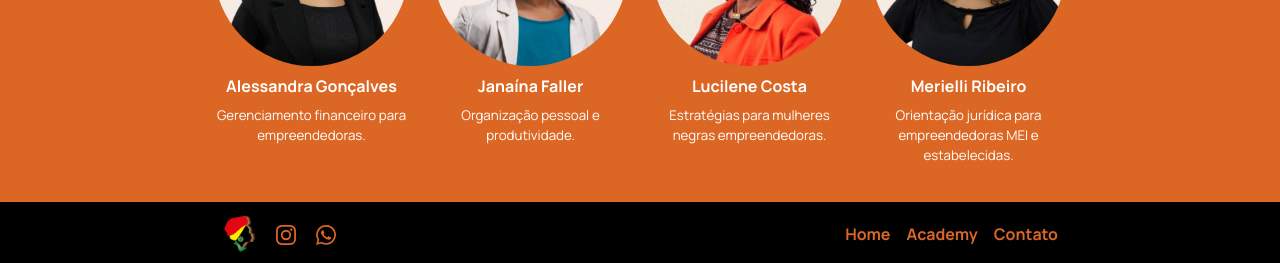
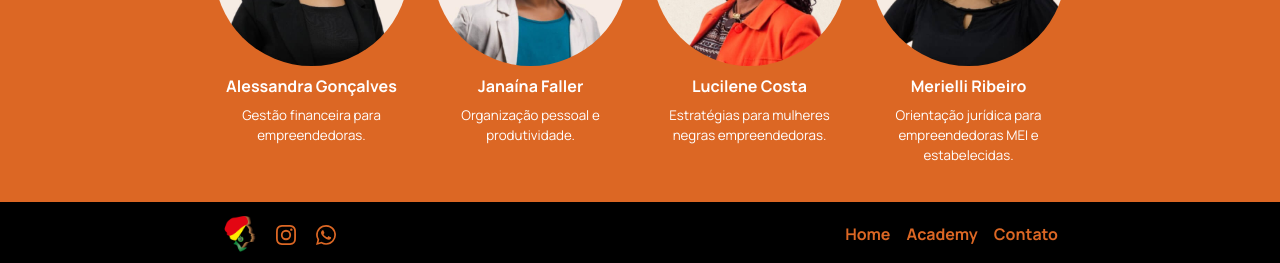
Before and after one commit to empreendapretas/empreendapretas.github.io, a Jekyll site: the page built from index.html, in a window 1280 px wide. Shown: the part 1465-1728 px from the top of the page. Built offline with Jekyll 4.4.1, drawn with Linux system fonts in a browser that asks for light colours; the list of posts is cut into pages by our own code.

Commit message:
corrigido o headline da Alessandra

```diff
--- a/_data/team.yml
+++ b/_data/team.yml
@@ -1,5 +1,5 @@
 - name: Alessandra Gonçalves
-  headline: Gerenciamento financeiro para empreendedoras.
+  headline: Gestão financeira para empreendedoras.
   description: >-
     Educação Financeira com Alessandra: Como consultora financeira, Alessandra vai te ensinar a
     gerenciar seu dinheiro de forma inteligente, desde o planejamento até os investimentos, para
```
